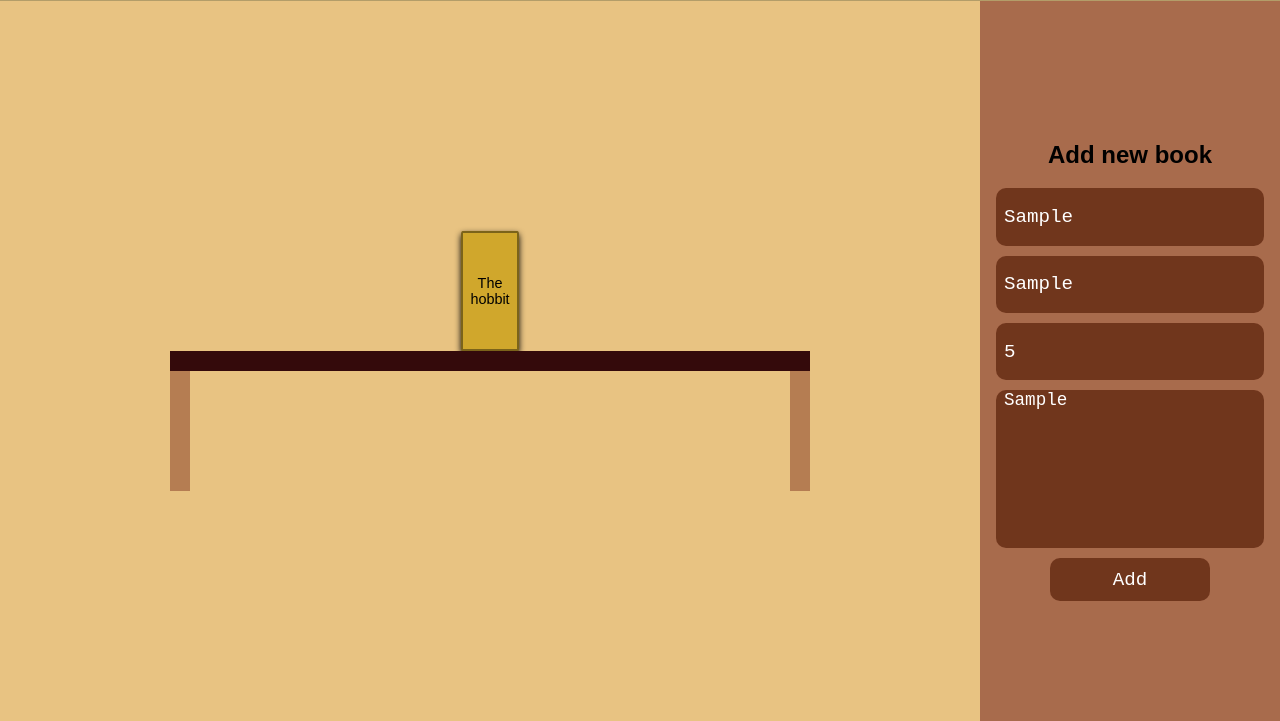
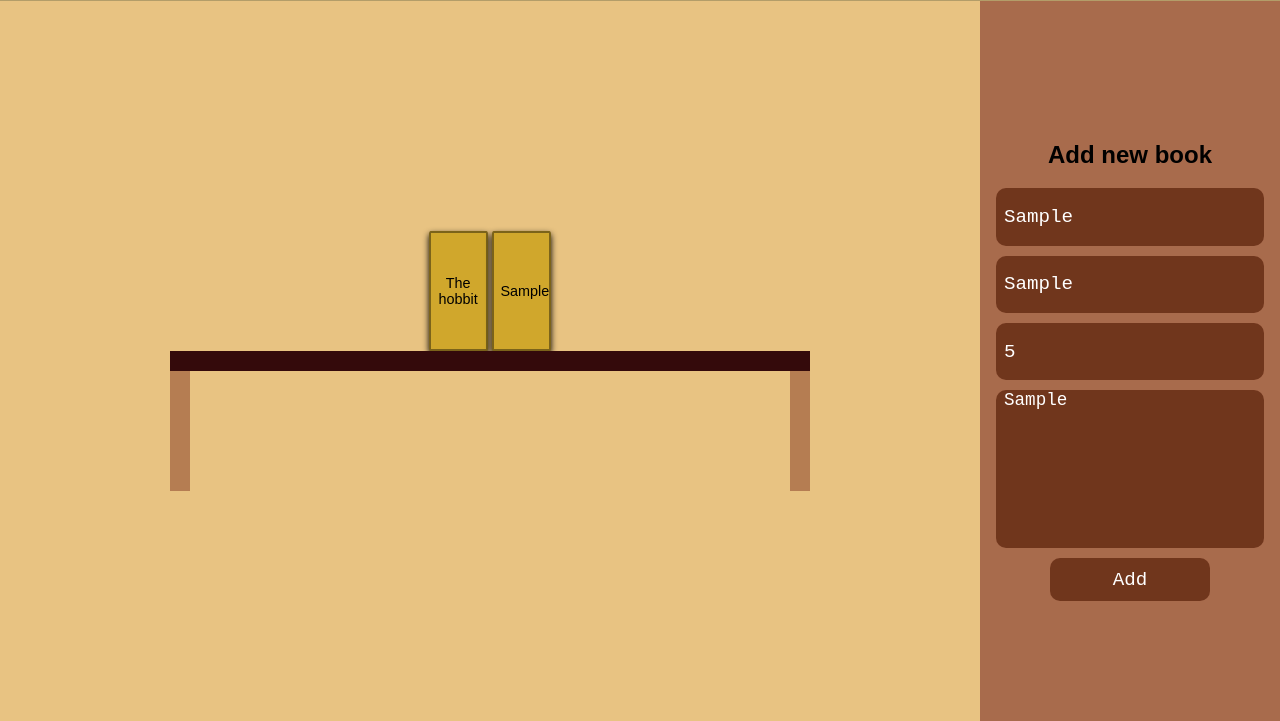
Before and after one commit to MoyyyL/Library.github.io, a plain HTML site: page index.html in a window 1280 px wide. Both pictures are taken after typing "Sample", "Sample", "5", "Sample" into the empty fields and a click on the input "Add". Shown: the part 79-800 px from the top of the page. Drawn offline with Linux system fonts and the light colour scheme.

Commit message:
each book can access to the dialog + added better comments

```diff
--- a/index.html
+++ b/index.html
@@ -35,7 +35,7 @@
             <div class="library__books">
                 <!--MAXIMO DE 10 LIBROS-->
                 <div class="book">
-                    <button>The hobbit</button> <!--! abrir dialog-->
+                    <button>The hobbit</button>
                 </div>
             </div>
 <!--! CHAMBA------------------------------------------------------------->
--- a/logic.js
+++ b/logic.js
@@ -1,7 +1,7 @@
 //* FUNCTIONS -----------------------------------------------
 let library = [];
 
-// constructor de los objetos libro
+// CONSTRUCTOR de los objetos libro
 function Book(id, title, author, pages, summary, read) {
     this.id = id;
     this.title = title;
@@ -11,8 +11,7 @@ function Book(id, title, author, pages, summary, read) {
     this.read = read;
 }
 
-// Genera el id y asigna todos los valores al nuevo objeto libro
-// Despues agrega el nuevo objeto libro al array
+// GENERA ID, CREA EL OBJETO, AGREGA AL ARRAY
 function addToLibrary(title = "", author = "", pages = 0, summary = "") {
     let id = crypto.randomUUID();
     let read = false;
@@ -21,27 +20,43 @@ function addToLibrary(title = "", author = "", pages = 0, summary = "") {
     library.push(nthBook);
 }
 
-//todo FUNCION QUE VA A DESPLEGAR EL LIBRO EN LA UI
-function displayBook(arrayElement) {
+// SELECCIONA DOM, AGREGA EL LIBRO AL DOM, ASIGNA FUNCION A LOS BOTONES
+function displayBook(name) {
+    const library_books = document.querySelector(".library__books");
+    const book_div = document.createElement("div");
+    const book_button = document.createElement("button");
 
+    book_div.classList.add("book");
+    book_button.textContent = name;
+    book_div.appendChild(book_button);
+
+    library_books.appendChild(book_div);
+
+//todo  FUNCION QUE ASIGNE EL SHOWMODA, ELIMINAR Y LEIDO/NO LEIDO EN EL DIALOG
+    book_button.addEventListener("click", () => {
+        dialog.showModal();
+    })
 }
 
-
+// SELECCIONA EL LIBRO MAS RECIENTE
+function array_books() {
+    const last = library[library.length - 1];
+    displayBook(last.title);
+}
 
 //! DIALOG ------------------------------------------------------
-
+// FUNCIONALIDADES AL PRIMER LIBRO
 const dialog = document.querySelector(".library__book-info");
 const showButton = document.querySelector(".book button");
-const closeButton = document.querySelector(".library__book-info button");
-
 showButton.addEventListener("click", () => {
     dialog.showModal();
-});
+})
 
+// BOTON DE CERRADO PARA EL DIALOG
+const closeButton = document.querySelector(".library__book-info button");
 closeButton.addEventListener("click", () => {
     dialog.close();
-});
-
+})
 
 //! CHAMBA ------------------------------------------------------
 
@@ -63,5 +78,5 @@ submit.addEventListener("click", (event) => {
     let valSummary = Summary.value;
 
     addToLibrary(valTitle, valAuthor, valPages, valSummary);
-    console.log(library);
+    array_books();
 })
```
